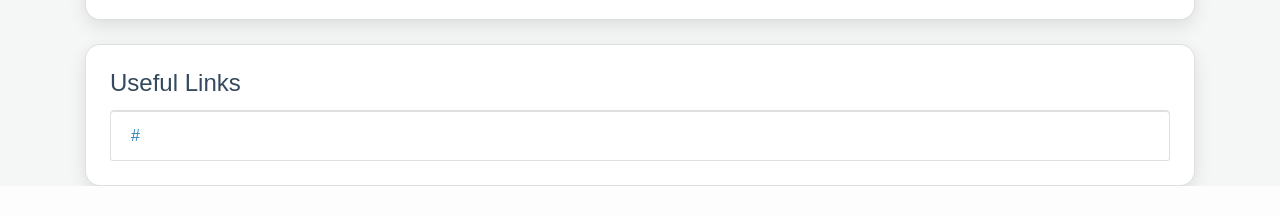
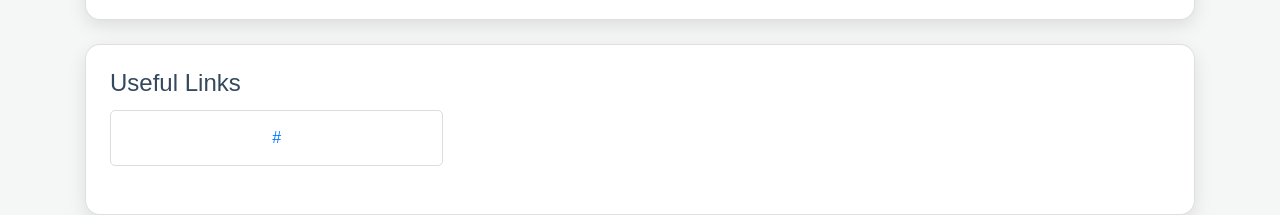
Before and after one commit to rezamosavi8740/image-text, a Python web app: template templates/index.html in a window 1280 px wide. Shown: the part 961-1176 px from the top of the page. Before the commit the page ends 1147 px from the top, so only its background shows below. Run offline with Jinja, Linux system fonts and the light colour scheme; the template is opened without the code that fills it: most values are stand-ins (such as "Sample title", 1, 10 or a date in 2020); grey boxes marked "Sample" are stand-in pictures; some libraries are stand-ins or nearby versions.

Commit message:
Update index.html

```diff
--- a/templates/index.html
+++ b/templates/index.html
@@ -8,6 +8,22 @@
     <link href="https://stackpath.bootstrapcdn.com/bootstrap/4.5.2/css/bootstrap.min.css" rel="stylesheet">
     <!-- Custom CSS -->
     <link rel="stylesheet" href="/static/styles.css">
+    <style>
+        .link-box {
+            border: 1px solid #ddd;
+            border-radius: 5px;
+            padding: 15px;
+            text-align: center;
+            word-wrap: break-word;
+        }
+        .link-box a {
+            text-decoration: none;
+            color: #007bff;
+        }
+        .link-box a:hover {
+            text-decoration: underline;
+        }
+    </style>
 </head>
 <body>
     <div class="container">
@@ -60,11 +76,15 @@
         {% if links %}
         <div class="card p-4">
             <h2 class="card-title">Useful Links</h2>
-            <ul class="list-group">
+            <div class="row">
                 {% for link in links %}
-                <li class="list-group-item"><a href="{{ link }}" target="_blank">{{ link }}</a></li>
+                <div class="col-md-4 mb-4">
+                    <div class="link-box">
+                        <a href="{{ link }}" target="_blank">{{ link }}</a>
+                    </div>
+                </div>
                 {% endfor %}
-            </ul>
+            </div>
         </div>
         {% endif %}
     </div>
```
